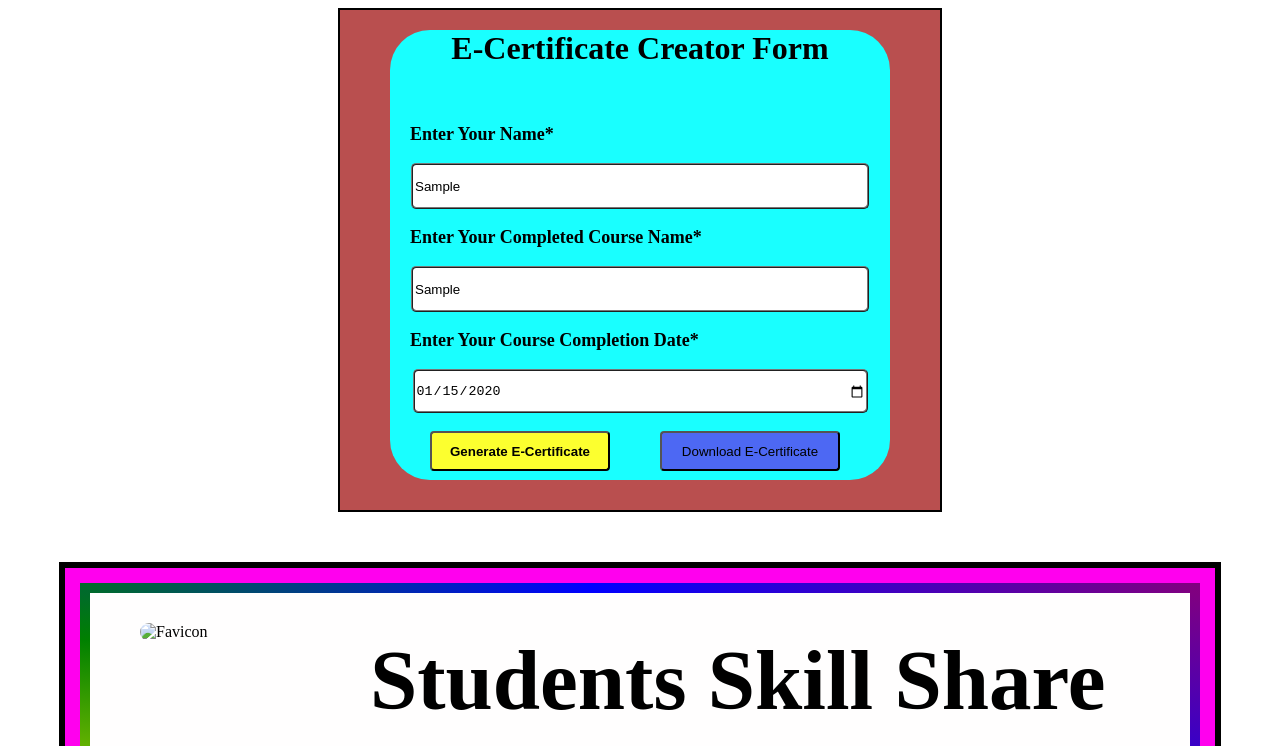
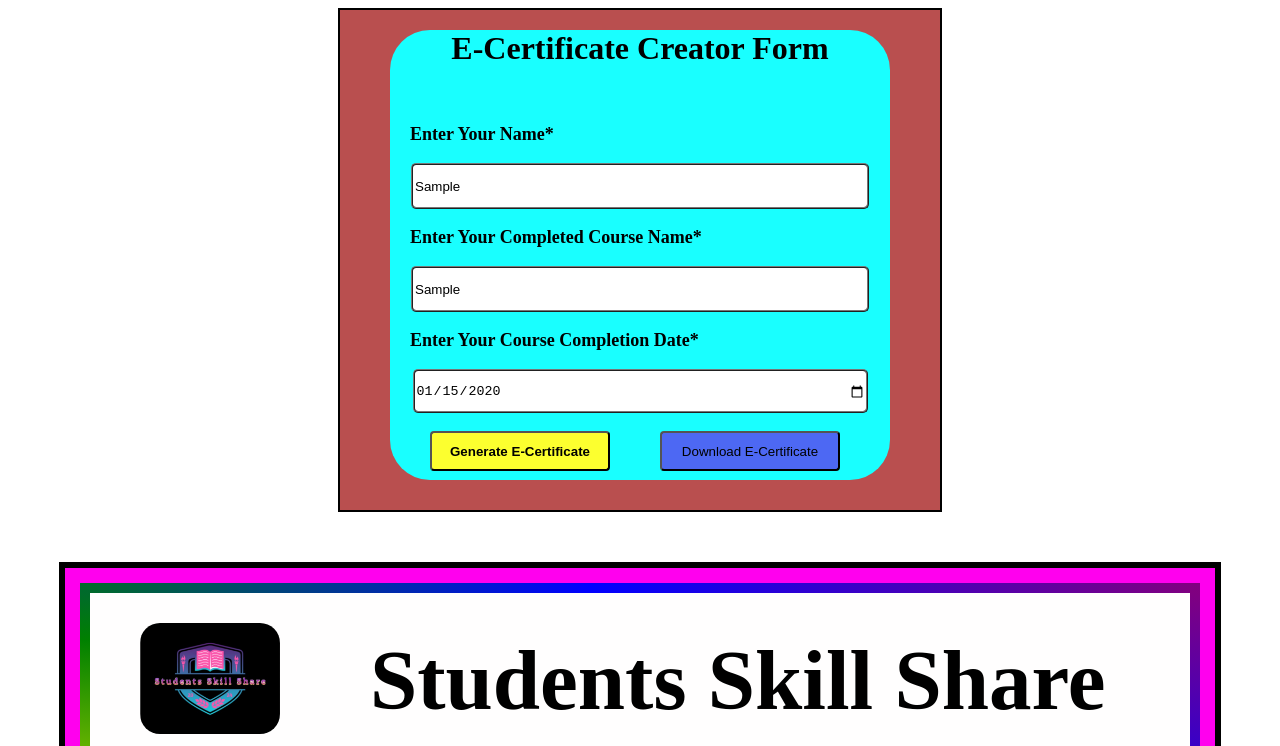
Before and after one commit to vishamver/e-certificate-tool, a plain HTML site: page index.html in a window 1280 px wide. Both pictures are taken after typing "Sample", "Sample", "2020-01-15" into the empty fields and a click on the button "Generate E-Certificate". Shown: the top 746 px of the page. Drawn offline with nearby package versions, Linux system fonts and the light colour scheme.

Commit message:
Update index.html
Signed-off-by: Vishamber <163025042+vishamver@users.noreply.github.com>

```diff
--- a/index.html
+++ b/index.html
@@ -38,7 +38,7 @@
 
     <div id="main">
         <div id="child1">
-            <img src="assets/Image/Students Skill Share Logo.jpg" alt="Favicon" class="img1">
+            <img src="Students Skill Share Logo.jpg" alt="Favicon" class="img1">
 
            <h1 id="img2">Students Skill Share</h1>
             <div class="body">
```
